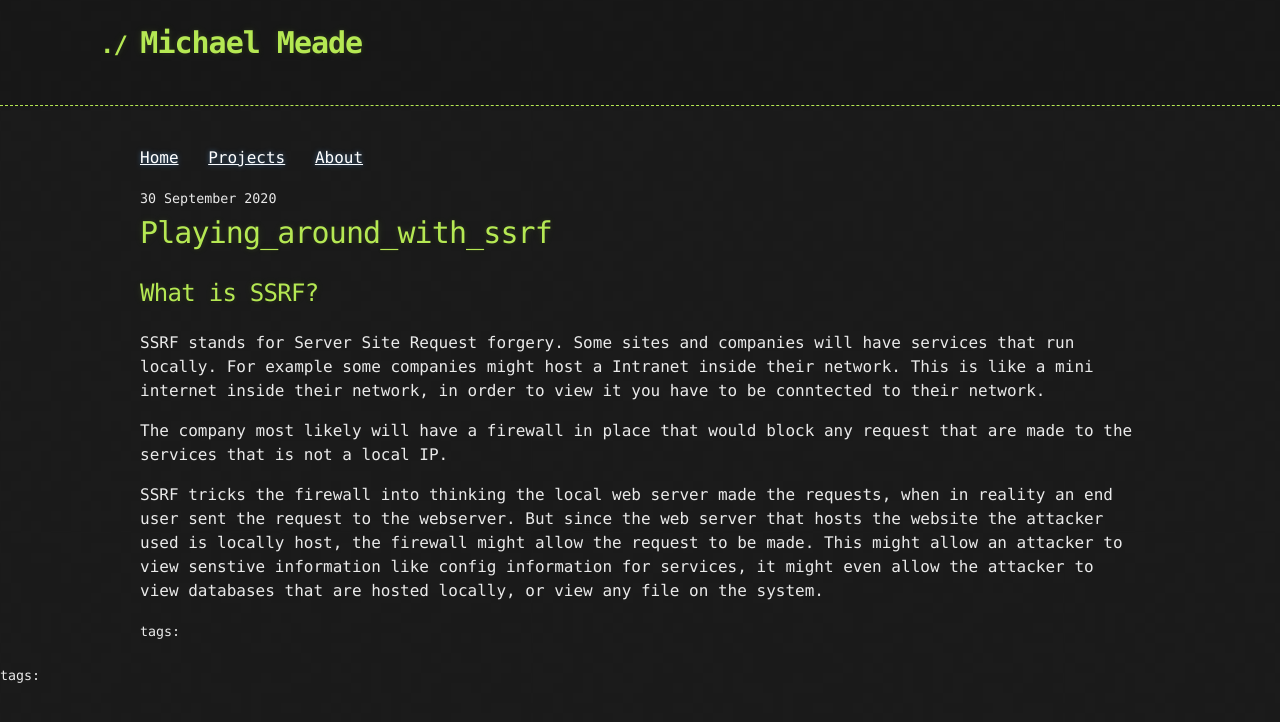
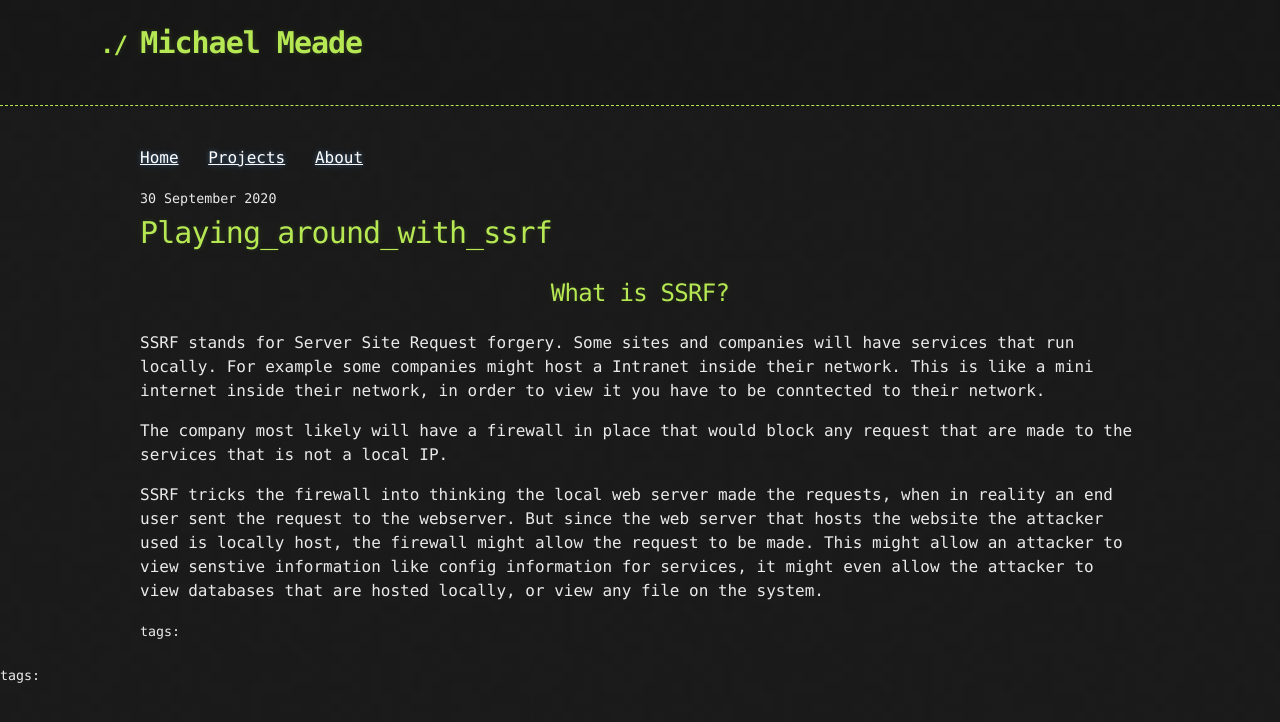
Before and after one commit to Michael-Meade/MinerFind, a Jekyll site: the page built from _posts/2020-9-30-playing_around_with_SSRF.md, in a window 1280 px wide. Shown: the top 722 px of the page. Built offline with Jekyll 4.4.1, drawn with Linux system fonts in a browser that asks for light colours; our own code applies the rules of GitHub Pages for plain Markdown files; the repository's description, which GitHub fills in, is left out.

```diff
--- a/_posts/2020-9-30-playing_around_with_SSRF.md
+++ b/_posts/2020-9-30-playing_around_with_SSRF.md
@@ -1,4 +1,4 @@
-<h2>What is SSRF?</h2>
+<center><h2>What is SSRF?</h2></center>
 SSRF stands for Server Site Request forgery. Some sites and companies will have services that run locally. For example some companies might host a Intranet inside their network.
 This is like a mini internet inside their network, in order to view it you have to be conntected to their network.
 
```
